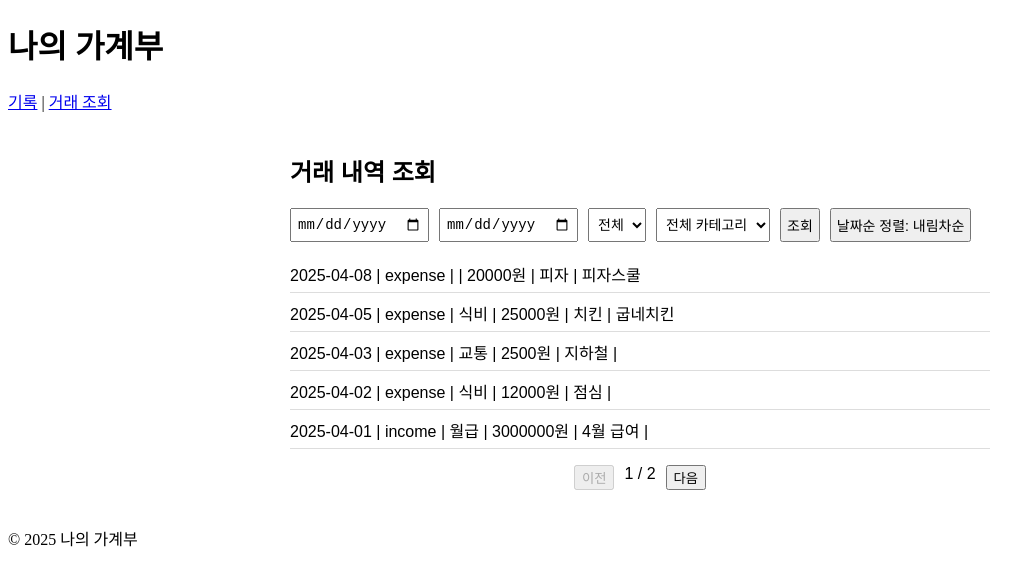
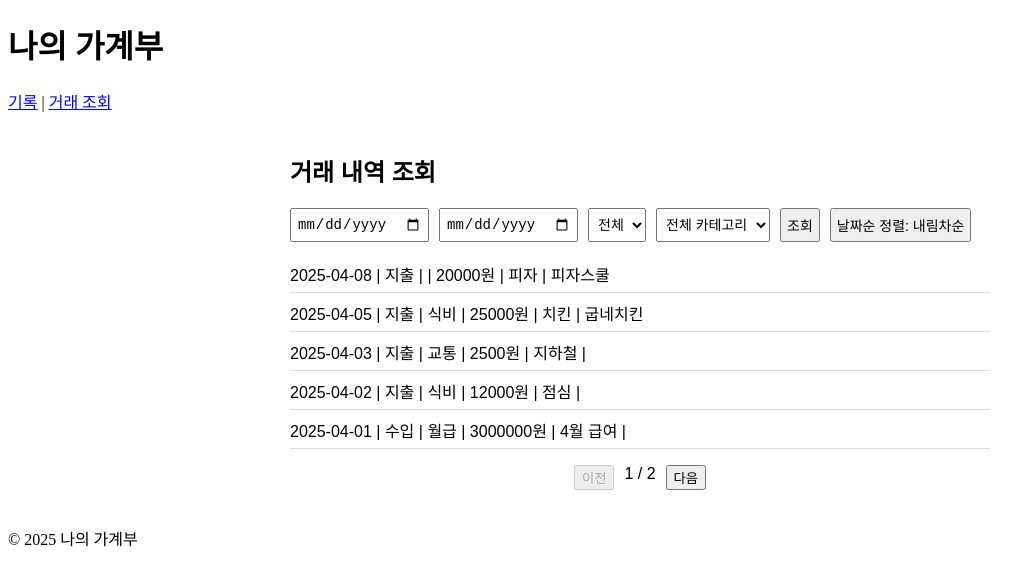
Before and after one commit to Hwang-Dawon/coinit, a Vue app: page /transactions in a window 1280 px wide. Shown: the top 586 px of the page, without its empty margins (0-1026 px from the left). Built offline with nearby package versions, Linux system fonts and the light colour scheme; data requests are answered from the project's data file.

Commit message:
수입지출 조회시 한글변경

```diff
--- a/src/views/TransactionSearch.vue
+++ b/src/views/TransactionSearch.vue
@@ -25,8 +25,9 @@
     <!-- 거래목록 -->
     <ul class="list">
       <li v-for="tx in paginatedList" :key="tx.id">
-        {{ tx.date }} | {{ tx.type }} | {{ tx.category }} | {{ tx.amount }}원 |
-        {{ tx.description }} | {{ tx.memo }}
+        {{ tx.date }} | {{ tx.type === 'income' ? '수입' : '지출' }} |
+        {{ tx.category }} | {{ tx.amount }}원 | {{ tx.description }} |
+        {{ tx.memo }}
       </li>
     </ul>
     <!-- 페이지번호 -->
```
